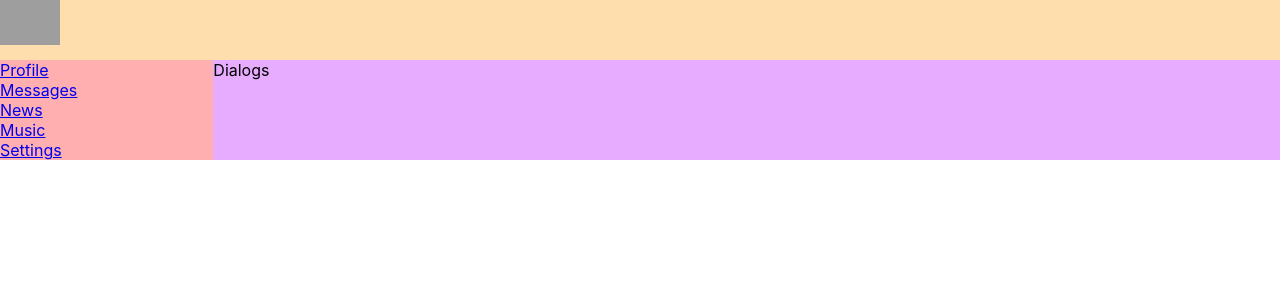
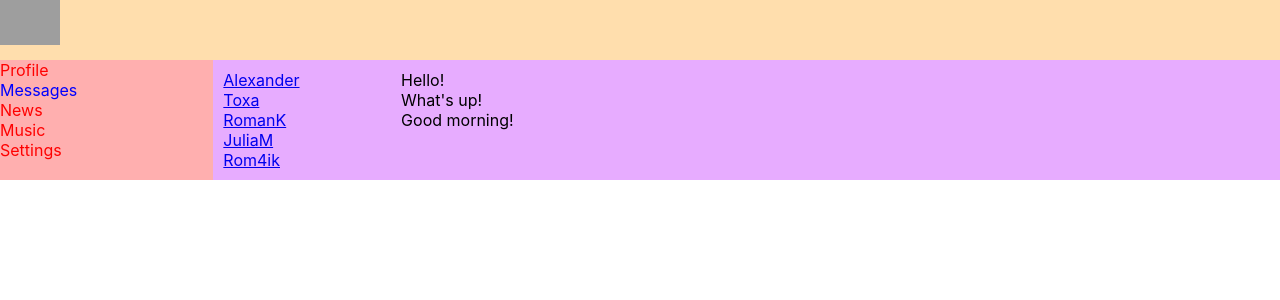
Before and after one commit to JuliaMalay/Social-Network, a React (Create React App) app: page /dialogs in a window 1280 px wide. Shown: the top 300 px of the page. Built offline with nearby package versions, Linux system fonts and the light colour scheme; grey boxes are pictures that could not be loaded.

Commit message:
Message section created

```diff
--- a/src/сomponents/Dialogs/Dialogs.jsx
+++ b/src/сomponents/Dialogs/Dialogs.jsx
@@ -1,5 +1,35 @@
+import {NavLink} from 'react-router-dom';
 import classes from './Dialogs.module.css';
+
+const Dialog = (props) => {
+  let path = '/dialogs/' + props.id;
+  return (
+    <div className={classes.dialog + ' ' + classes.active}>
+      <NavLink to={path}>{props.name}</NavLink>
+    </div>
+  );
+};
+
+const Message = (props) => {
+  return <div className={classes.message}>{props.message}</div>;
+};
+
 const Dialogs = () => {
-  return <div>Dialogs</div>;
+  return (
+    <div className={classes.dialogs}>
+      <div className={classes.dialogsItems}>
+        <Dialog name="Alexander" id="1" />
+        <Dialog name="Toxa" id="2" />
+        <Dialog name="RomanK" id="3" />
+        <Dialog name="JuliaM" id="4" />
+        <Dialog name="Rom4ik" id="5" />
+      </div>
+      <div className={classes.messages}>
+        <Message message="Hello!" />
+        <Message message="What's up!" />
+        <Message message="Good morning!" />
+      </div>
+    </div>
+  );
 };
 export default Dialogs;
--- a/src/сomponents/Dialogs/Dialogs.module.css
+++ b/src/сomponents/Dialogs/Dialogs.module.css
@@ -1,7 +1,17 @@
-.header {
-  grid-area: header;
-  background-color: rgb(255, 222, 173);
+.dialogs {
+  display: grid;
+  grid-template-columns: 2fr 10fr;
 }
-.header img {
-  width: 60px;
+.dialogsItems {
+  padding: 10px;
 }
+.dialogsItems .active {
+  color: gold;
+}
+.dialog {
+}
+.messages {
+  padding: 10px;
+}
+.message {
+}
--- a/src/сomponents/Navbar/Navbar.jsx
+++ b/src/сomponents/Navbar/Navbar.jsx
@@ -1,21 +1,32 @@
+import {NavLink} from 'react-router-dom';
 import classes from './Navbar.module.css';
 const Navbar = () => {
   return (
     <nav className={classes.nav}>
       <div className={classes.item}>
-        <a href="/profile">Profile</a>
+        <NavLink to="/profile" activeClassName={classes.activeLink}>
+          Profile
+        </NavLink>
       </div>
       <div className={classes.item}>
-        <a href="/dialogs">Messages</a>
+        <NavLink to="/dialogs" activeClassName={classes.activeLink}>
+          Messages
+        </NavLink>
       </div>
       <div className={classes.item}>
-        <a href="/news">News</a>
+        <NavLink to="/news" activeClassName={classes.activeLink}>
+          News
+        </NavLink>
       </div>
       <div className={classes.item}>
-        <a href="/music">Music</a>
+        <NavLink to="/music" activeClassName={classes.activeLink}>
+          Music
+        </NavLink>
       </div>
       <div className={classes.item}>
-        <a href="/settings">Settings</a>
+        <NavLink to="/settings" activeClassName={classes.activeLink}>
+          Settings
+        </NavLink>
       </div>
     </nav>
   );
--- a/src/сomponents/Navbar/Navbar.module.css
+++ b/src/сomponents/Navbar/Navbar.module.css
@@ -2,6 +2,10 @@
   grid-area: nav;
   background-color: rgb(255, 175, 175);
 }
-.item {
+.item a {
   color: red;
+  text-decoration: none;
 }
+.item a.activeLink {
+  color: blue;
+}
--- a/src/сomponents/Profile/MyPosts/MyPosts.jsx
+++ b/src/сomponents/Profile/MyPosts/MyPosts.jsx
@@ -2,8 +2,16 @@ import classes from './MyPosts.module.css';
 import Post from './Post/Post';
 const MyPosts = () => {
   return (
-    <div>
-      my post
+    <div className={classes.postsBlock}>
+      <h3>My post</h3>
+      <div>
+        <div>
+          <textarea></textarea>
+        </div>
+        <div>
+          <button>Add post</button>
+        </div>
+      </div>
       <div className={classes.post}>
         <Post />
         <Post />
--- a/src/сomponents/Profile/MyPosts/MyPosts.module.css
+++ b/src/сomponents/Profile/MyPosts/MyPosts.module.css
@@ -0,0 +1,6 @@
+.postsBlock {
+  padding: 10px;
+}
+.posts {
+  margin-top: 10px;
+}
--- a/src/сomponents/Profile/Profile.jsx
+++ b/src/сomponents/Profile/Profile.jsx
@@ -1,15 +1,10 @@
 import MyPosts from './MyPosts/MyPosts';
 import classes from './Profile.module.css';
+import ProfileInfo from './ProfileInfo/ProfileInfo';
 const Profile = () => {
   return (
-    <div className={classes.content}>
-      <div>
-        <img
-          src="https://images.unsplash.com/photo-1513530176992-0cf39c4cbed4?ixid=MnwxMjA3fDB8MHxwaG90by1wYWdlfHx8fGVufDB8fHx8&ixlib=rb-1.2.1&auto=format&fit=crop&w=750&q=80"
-          alt="coffee beans"
-        ></img>
-      </div>
-      <div>ava+desc</div>
+    <div>
+      <ProfileInfo />
       <MyPosts />
     </div>
   );
--- /dev/null
+++ b/src/сomponents/Profile/ProfileInfo/ProfileInfo.jsx
@@ -0,0 +1,15 @@
+import classes from './ProfileInfo.module.css';
+const ProfileInfo = () => {
+  return (
+    <div>
+      <div>
+        <img
+          src="https://images.unsplash.com/photo-1513530176992-0cf39c4cbed4?ixid=MnwxMjA3fDB8MHxwaG90by1wYWdlfHx8fGVufDB8fHx8&ixlib=rb-1.2.1&auto=format&fit=crop&w=750&q=80"
+          alt="coffee beans"
+        ></img>
+      </div>
+      <div className={classes.descriptionBlock}>ava+desc</div>
+    </div>
+  );
+};
+export default ProfileInfo;
--- /dev/null
+++ b/src/сomponents/Profile/ProfileInfo/ProfileInfo.module.css
@@ -0,0 +1,3 @@
+.descriptionBlock {
+  padding: 10px;
+}
```
